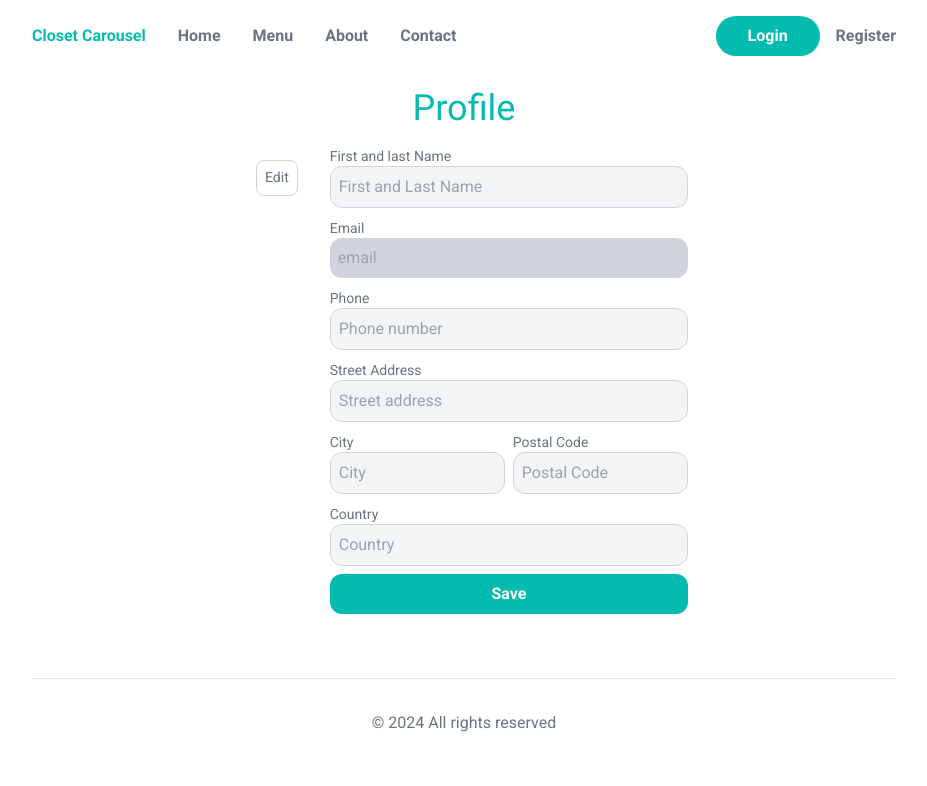
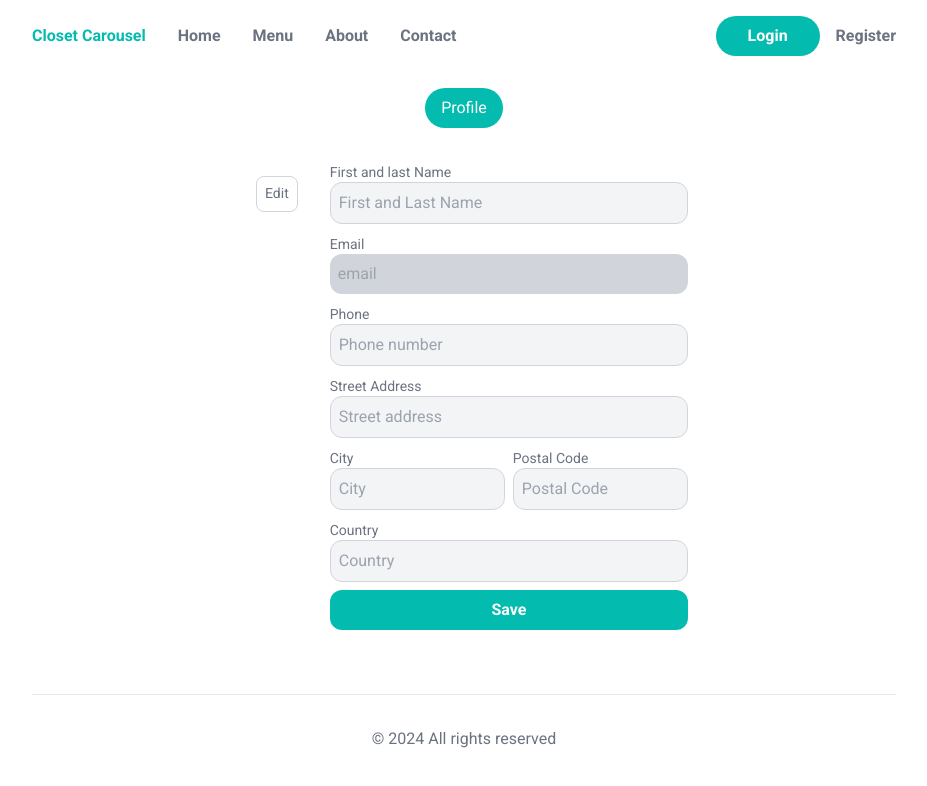
Before and after one commit to AlonaAkimova/rental_app, a Next.js app in the folder rental-app/: page /profile in a window 1280 px wide. Shown: the top 786 px of the page, without its empty margins (176-1103 px from the left). Built offline with nearby package versions, Linux system fonts and the light colour scheme; no server answers.

Commit message:
feat: create and style admin panel

```diff
--- a/rental-app/src/app/globals.css
+++ b/rental-app/src/app/globals.css
@@ -47,3 +47,11 @@ button[type="submit"]:disabled,
 .submit {
   @apply cursor-not-allowed bg-red-400;
 }
+
+div.tabs > * {
+  @apply bg-gray-300 text-gray-700 rounded-full py-2 px-4;
+}
+
+div.tabs > *.active {
+  @apply bg-primary text-white;
+}
--- a/rental-app/src/app/profile/page.tsx
+++ b/rental-app/src/app/profile/page.tsx
@@ -1,6 +1,8 @@
 "use client";
+import UserTabs from "@/components/layout/UserTabs";
 import { useSession } from "next-auth/react";
 import Image from "next/image";
+import Link from "next/link";
 import { resolve } from "path";
 import React, { useEffect, useState } from "react";
 import toast from "react-hot-toast";
@@ -13,6 +15,7 @@ const ProfilePage: React.FC = () => {
   const [country, setCountry] = useState("");
   const [city, setCity] = useState("");
   const [streetAddress, setStreetAddress] = useState("");
+  const [isAdmin, setIsAdmin] = useState(false);
   const { status } = session;
 
   useEffect(() => {
@@ -27,6 +30,7 @@ const ProfilePage: React.FC = () => {
           setPostalCode(data.postalCode);
           setCity(data.city);
           setCountry(data.country);
+          setIsAdmin(data.admin);
         });
       });
     }
@@ -86,8 +90,8 @@ const ProfilePage: React.FC = () => {
   return (
     <>
       <section className="mt-8">
-        <h1 className="text-center text-primary text-4xl mb-4">Profile</h1>
-        <div className="max-w-md mx-auto">
+        <UserTabs isAdmin={isAdmin} />
+        <div className="max-w-md mx-auto mt-8">
           <div className="flex gap-4">
             <div>
               <div className="p-4 rounded-lg relative max-w-[120]">
--- /dev/null
+++ b/rental-app/src/components/layout/UserTabs.tsx
@@ -0,0 +1,25 @@
+import Link from "next/link";
+import React from "react";
+interface UserTabsProps {
+  isAdmin: boolean;
+}
+
+const UserTabs: React.FC<UserTabsProps> = ({ isAdmin }) => {
+  return (
+    <>
+      <div className="flex mx-auto gap-2 tabs justify-center">
+        <Link className={"active"} href={"/profile"}>
+          Profile
+        </Link>
+        {isAdmin && (
+          <>
+            <Link href={"/categories"}>Categories</Link>
+            <Link href={"/cloths-items"}>Cloths items</Link>
+            <Link href={"/users"}>Users</Link>
+          </>
+        )}
+      </div>
+    </>
+  );
+};
+export default UserTabs;
--- a/rental-app/src/models/User.ts
+++ b/rental-app/src/models/User.ts
@@ -12,6 +12,7 @@ const UserSchema = new Schema(
     postalCode: { type: String },
     city: { type: String },
     country: { type: String },
+    admin: { type: Boolean, default: false },
   },
   { timestamps: true }
 );
```
